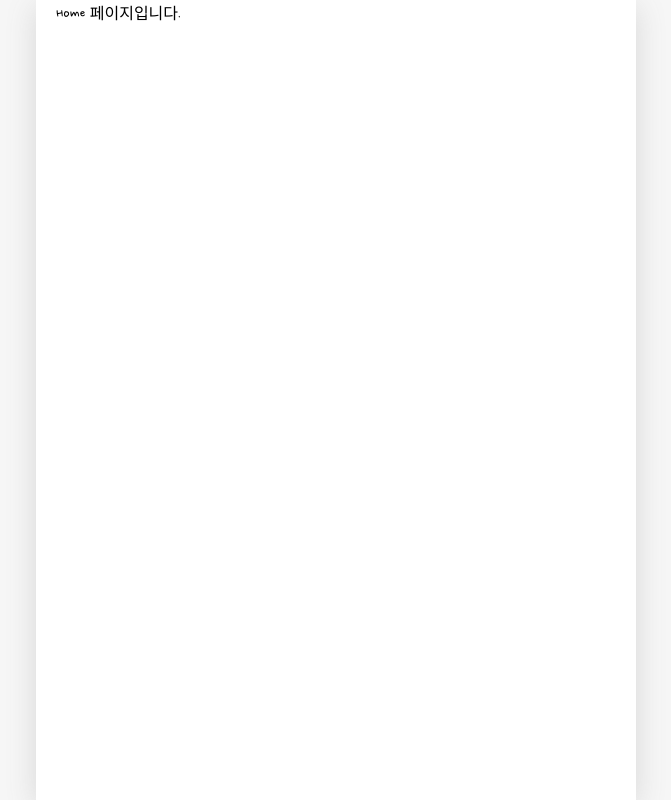
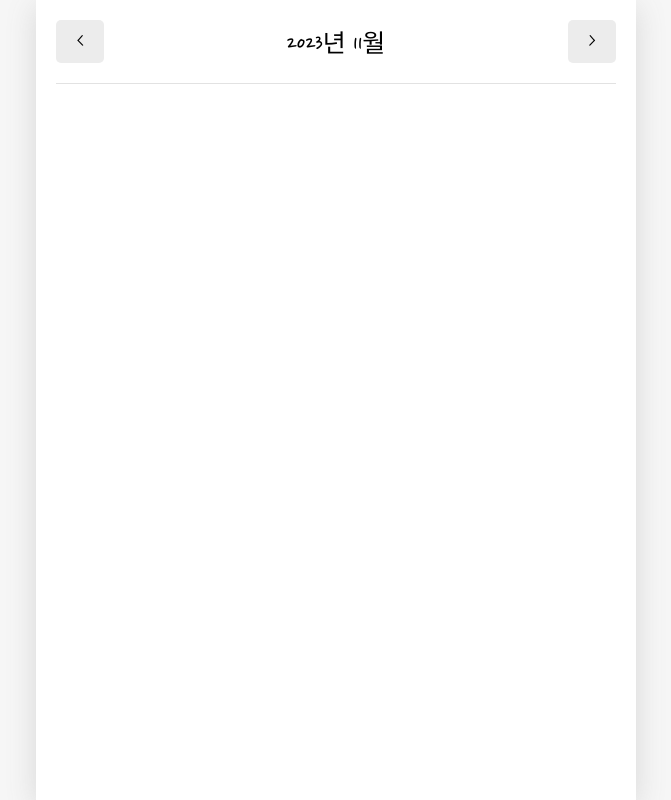
Before and after one commit to 92SooJong/one-bite-react, a React (Create React App) app in the folder project3/: page / in a window 1280 px wide. Shown: the whole page, without its empty margins (304-975 px from the left). Built offline with nearby package versions, Linux system fonts and the light colour scheme; a web font is replaced by a local one.

Commit message:
add : 홈페이지 날짜 이동 적용

```diff
--- a/project3/src/App.js
+++ b/project3/src/App.js
@@ -107,7 +107,7 @@ function App() {
               <Route path="/" element={<Home />}></Route>
               <Route path="/new" element={<New />}></Route>
               <Route path="/diary/:id" element={<Diary />}></Route>
-              <Route path="/edit" element={<Edit />}></Route>
+              <Route path="/edit/:id" element={<Edit />}></Route>
             </Routes>
           </div>
         </DiaryDispatchContext.Provider>
--- a/project3/src/pages/Home.js
+++ b/project3/src/pages/Home.js
@@ -2,12 +2,29 @@ import { useSearchParams } from "react-router-dom";
 import Editor from "../component/\bEditor";
 import Button from "../component/Button";
 import Header from "../component/Header";
+import { useState } from "react";
 
 const Home = () => {
 
+    const [pivotDate, setPivotDate] = useState(new Date());
+
+    const onIncreaseMonth = () => {
+        setPivotDate(new Date(pivotDate.getFullYear(), pivotDate.getMonth() + 1));
+    };
+
+    const onDecreaseMonth = () => {
+        setPivotDate(new Date(pivotDate.getFullYear(), pivotDate.getMonth() - 1));
+    }
+
+    const headerTitle = `${pivotDate.getFullYear()}년 ${pivotDate.getMonth() + 1}월`;
+
     return (
         <div>
-            Home 페이지입니다.
+            <Header
+                title={headerTitle}
+                leftChild={<Button text={"<"} onClick={onDecreaseMonth}></Button>}
+                rightChild={<Button text={">"} onClick={onIncreaseMonth}></Button>}>
+            </Header>
         </div>
     )
 };
```
